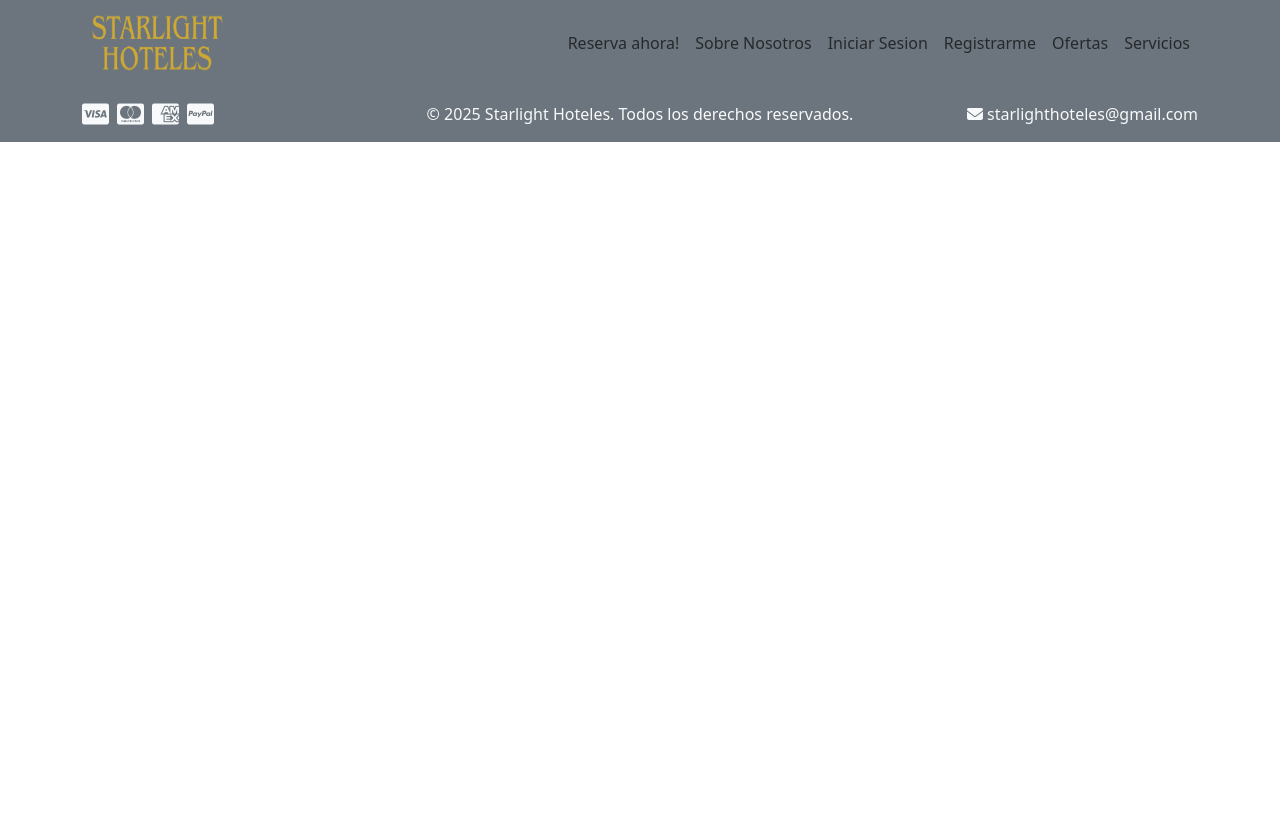
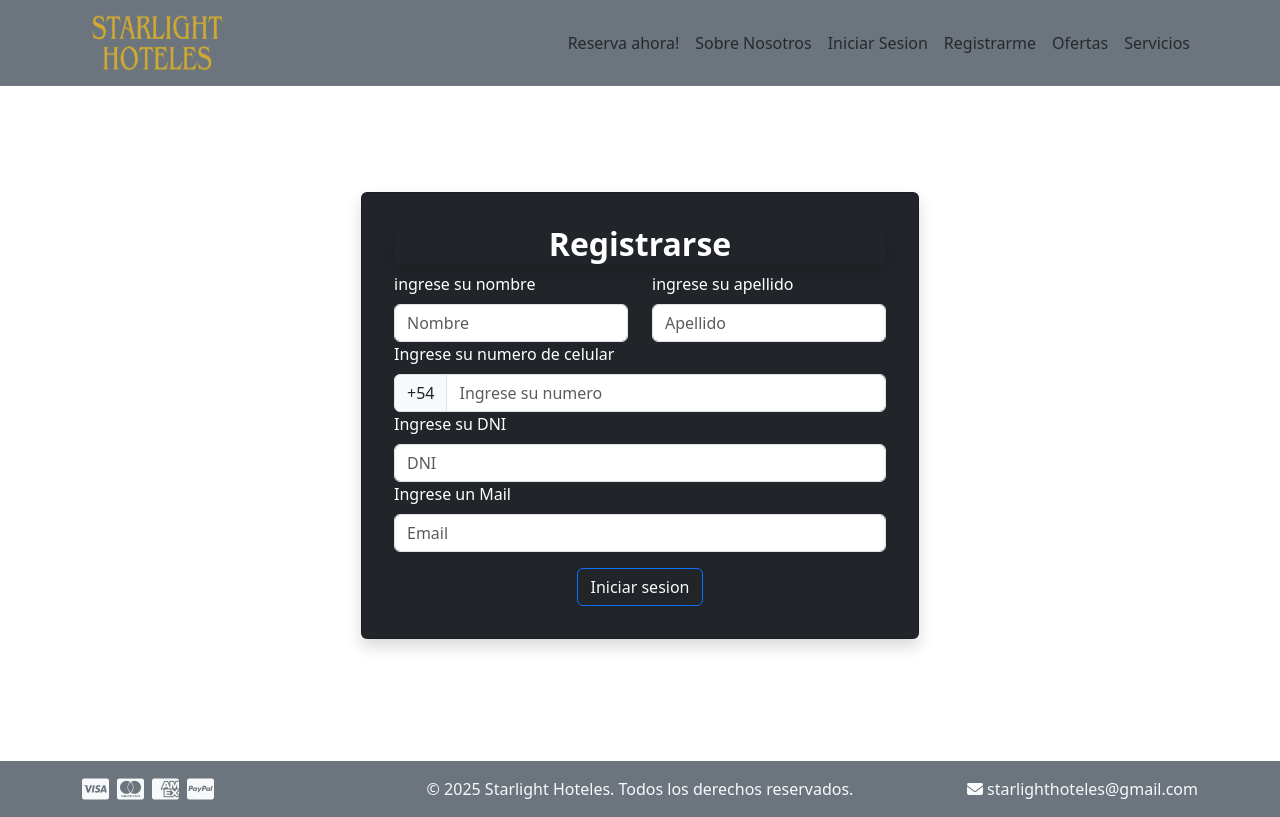
Before and after one commit to mvissani/Trabajo-Grupal-Programacion-III, a React (Vite) app: page /register in a window 1280 px wide. Built offline with nearby package versions, Linux system fonts and the light colour scheme.

Commit message:
Login and register

```diff
--- a/src/components/login/Login.jsx
+++ b/src/components/login/Login.jsx
@@ -1,10 +1,59 @@
+import { Button, Card, Col, Container, Form, Row } from "react-bootstrap";
 
 function Login() {
+	const handleSubmit = (event) => {
+		event.preventDefault();
+	};
+	return (
+		<>
+			<Container
+				className="d-flex justify-content-center align-items-center"
+				style={{ minHeight: "84.4vh" }}
+			>
+				<Card
+					style={{ width: "10rem" }}
+					className="mb-3 w-50 bg-secondary text-white p-3 border-1 shadow"
+				>
+					<Card.Body className=" justify-content-center border-1 ">
+						<form onSubmit={handleSubmit}>
+							<Row>
+								<Card.Title className="text-center fw-bold shadow fs-2">
+									Iniciar sesion
+								</Card.Title>
 
-    return (
-        <>
-        </>
-    )
+								<Col>
+									<Form.Group controlId="userName">
+										<Form.Label className="text-center w-100">
+											Ingrese su nombre de usuario
+										</Form.Label>
+										<Form.Control
+											type="text"
+											placeholder="Nombre de usuario"
+											className="text-center w-100"
+										/>
+									</Form.Group>
+
+									<Form.Group>
+										<Form.Label className="text-center w-100">
+											Ingrese su contraseña contraseña
+										</Form.Label>
+										<Form.Control
+											type="text"
+											placeholder="Contraseña"
+											className="text-center w-100"
+										/>
+									</Form.Group>
+									<Button type="submit" className="d-block mx-auto mt-3">
+										Iniciar sesion
+									</Button>
+								</Col>
+							</Row>
+						</form>
+					</Card.Body>
+				</Card>
+			</Container>
+		</>
+	);
 }
 
-export default Login
+export default Login;
--- a/src/components/register/Register.jsx
+++ b/src/components/register/Register.jsx
@@ -1,10 +1,78 @@
+import {
+	Button,
+	Card,
+	Col,
+	Container,
+	Form,
+	InputGroup,
+	Row,
+} from "react-bootstrap";
+import InputGroupText from "react-bootstrap/esm/InputGroupText";
 
 function Register() {
-
-    return (
-        <>
-        </>
-    )
+	return (
+		<>
+			<Container
+				className="d-flex justify-content-center align-items-center"
+				style={{ minHeight: "84.4vh" }}
+			>
+				<Card
+					style={{ width: "10rem" }}
+					className="mb-3 w-50 bg-dark text-white p-3 border-1 shadow"
+				>
+					<Card.Body className="justify-content-center border-1 ">
+						<Card.Title className="text-center fw-bold shadow fs-2">
+							Registrarse
+						</Card.Title>
+						<Row>
+							<Col>
+								<Form.Group>
+									<Form.Label>ingrese su nombre</Form.Label>
+									<Form.Control type="text" placeholder="Nombre" />
+								</Form.Group>
+							</Col>
+							<Col>
+								<Form.Group>
+									<Form.Label>ingrese su apellido</Form.Label>
+									<Form.Control type="text" placeholder="Apellido" />
+								</Form.Group>
+							</Col>
+						</Row>
+						<Row>
+							<Form.Group>
+								<Form.Label>Ingrese su numero de celular</Form.Label>
+								<InputGroup>
+									<InputGroupText>+54</InputGroupText>
+									<Form.Control
+										type="email"
+										placeholder="Ingrese su numero"
+									></Form.Control>
+								</InputGroup>
+							</Form.Group>
+						</Row>
+						<Row>
+							<Form.Group>
+								<Form.Label>Ingrese su DNI</Form.Label>
+								<Form.Control placeholder="DNI" type="text"></Form.Control>
+							</Form.Group>
+						</Row>
+						<Row>
+							<Form.Group>
+								<Form.Label>Ingrese un Mail</Form.Label>
+								<Form.Control type="email" placeholder="Email"></Form.Control>
+							</Form.Group>
+						</Row>
+						<Button
+							type="submit"
+							className=" text-light bg-dark fc-black d-block mx-auto mt-3"
+						>
+							Iniciar sesion
+						</Button>
+					</Card.Body>
+				</Card>
+			</Container>
+		</>
+	);
 }
 
-export default Register
+export default Register;
```
Also changed, not shown: src/App.jsx (+25 -25 lines).
